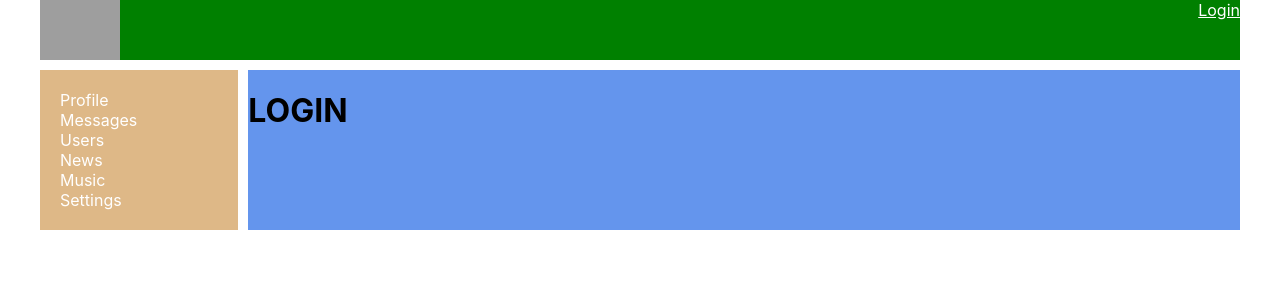
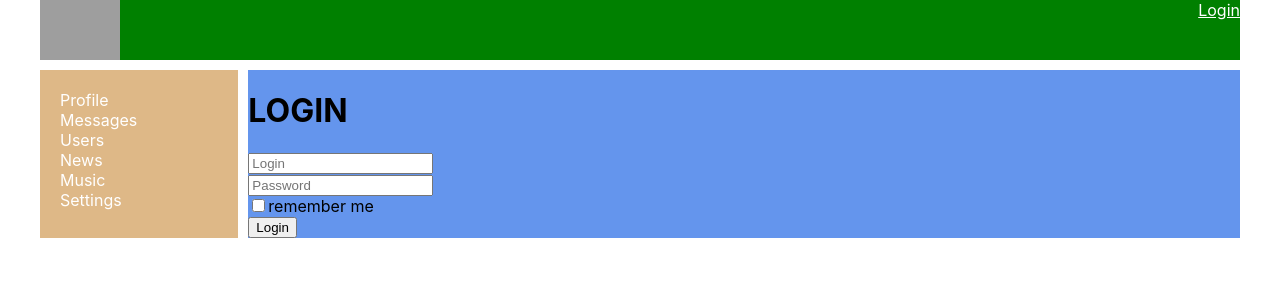
Before and after one commit to KRaKeNS-B/react-samurai-1, a React (Create React App) app: page /login in a window 1280 px wide. Shown: the top 300 px of the page. Built offline with nearby package versions, Linux system fonts and the light colour scheme; no server answers; grey boxes are pictures that could not be loaded.

Commit message:
lesson 75 redux-form introduction

```diff
--- a/package.json
+++ b/package.json
@@ -13,6 +13,7 @@
     "react-router-dom": "^5.1.2",
     "react-scripts": "3.4.1",
     "redux": "^4.0.5",
+    "redux-form": "^8.3.5",
     "redux-thunk": "^2.3.0"
   },
   "scripts": {
--- a/src/components/Login/Login.jsx
+++ b/src/components/Login/Login.jsx
@@ -1,7 +1,39 @@
 import React from 'react'
+import { reduxForm, Field } from 'redux-form'
+
+const LoginForm = (props) => {
+  return <form onSubmit={props.handleSubmit} >
+    <div>
+      <Field placeholder={'Login'} name={'login'} component={'input'} />
+    </div>
+    <div>
+      <Field placeholder={'Password'} name={'password'} component={'input'} />
+    </div>
+    <div>
+      <label>
+        <Field component={'input'} name={'rememberMe'} type={'checkbox'} />
+        remember me
+      </label>
+    </div>
+    <div>
+      <button>Login</button>
+    </div>
+  </form>
+}
+
+const LoginReduxForm = reduxForm({
+  form: 'login'
+}) (LoginForm)
 
 const Login = (props) => {
-  return <h1>LOGIN</h1>
+  const onSubmit = (formData) => {
+
+  }
+
+  return <div>
+    <h1>LOGIN</h1>
+    <LoginReduxForm onSubmit={onSubmit} />
+  </div>
 }
 
 export default Login
--- a/src/redux/reduxStore.js
+++ b/src/redux/reduxStore.js
@@ -5,6 +5,7 @@
 import usersReducer from './usersReduser'
 import authReducer from './authReduser'
 import thunkMiddleware from 'redux-thunk'
+import {reducer as formReducer} from 'redux-form'
 
 let reducers = combineReducers({
   profilePage: profileReducer,
@@ -12,6 +13,7 @@
   sidebar: sidebarReducer,
   usersPage: usersReducer,
   auth: authReducer,
+  form: formReducer,
 })
 
 let store = createStore(reducers, applyMiddleware(thunkMiddleware))
```
Also changed, not shown: 1 other file (tests, documents, lock files or other folders).
